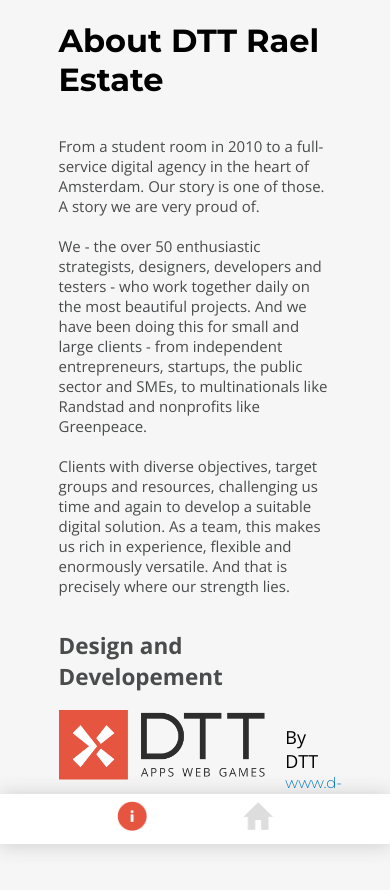
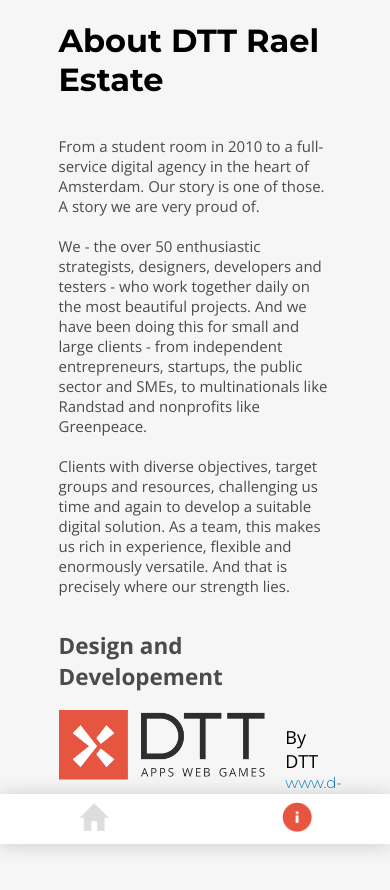
Before and after one commit to MiladKarandish/house-listing-project-, a Vue app: page /AboutPage in a window 390 px wide. Shown: the top 890 px of the page. Built offline with nearby package versions, Linux system fonts and the light colour scheme.

Commit message:
fix: fliping navbar icons fixed

```diff
--- a/src/components/Header.vue
+++ b/src/components/Header.vue
@@ -5,18 +5,9 @@
         <img src="@/assets/images/logo.png" alt="Logo of DTT company" />
       </div>
 
-      <nav>
-        <router-link
-          :to="{ name: 'HousesPage' }"
-          :class="['nav-link', { active: isHomeActive }]"
-          >Houses</router-link
-        >
-        <router-link
-          :to="{ name: 'AboutPage' }"
-          :class="['nav-link', { active: isAboutActive }]"
-          >About</router-link
-        >
-
+      <nav class="navbar">
+        <router-link :to="{ name: 'HousesPage' }" :class="['nav-link', { active: isHomeActive }]">
+          <span>Houses</span>
           <img
             v-if="isHomeActive"
             @click="goToHousesPage"
@@ -32,6 +23,9 @@
             src="@/assets/icons/mobile/home-icon.png"
             alt="Houses page"
           />
+        </router-link>
+        <router-link :to="{ name: 'AboutPage' }" :class="['nav-link', { active: isAboutActive }]">
+          <span>About</span>
           <img
             v-if="isAboutActive"
             @click="goToAboutPage"
@@ -40,13 +34,8 @@
             src="@/assets/icons/mobile/info-active-icon.png"
             alt="About page"
           />
-        <img
-          v-else
-          @click="goToAboutPage"
-          class="image"
-          src="@/assets/icons/mobile/info-icon.png"
-          alt="About page"
-        />
+          <img v-else @click="goToAboutPage" class="image" src="@/assets/icons/mobile/info-icon.png" alt="About page" />
+        </router-link>
       </nav>
     </div>
   </header>
@@ -68,18 +57,19 @@
 };
 
 const isHomeActive = computed(() => {
-  return [
-    "HousesPage",
-    "HouseCreatingPage",
-    "HouseDetailsPage",
-    "HouseEditPage",
-  ].includes(route.name);
+  return ["HousesPage", "HouseCreatingPage", "HouseDetailsPage", "HouseEditPage"].includes(route.name);
 });
 
 const isAboutActive = computed(() => route.name === "AboutPage");
 </script>
 
 <style scoped>
+.navbar {
+  width: 100%;
+  display: flex;
+  justify-content: flex-start;
+}
+
 @media (min-width: 880px) {
   img.image {
     display: none;
@@ -87,23 +77,22 @@
 }
 
 @media (max-width: 880px) {
-  .nav-link {
+  .nav-link:last-of-type {
+    margin-inline-start: auto;
+  }
+
+  .nav-link span {
     display: none;
   }
 
-  img.image {
+  .nav-link img {
     width: 30px;
     height: 30px;
-    position: absolute;
-    right: 30%;
-    top: 7px;
   }
 
-  img.image.active {
+  .nav-link img.active {
     width: 30px;
     height: 30px;
-    position: absolute;
-    left: 30%;
   }
 
   .header {
@@ -115,7 +104,7 @@
     box-shadow: 0px 1px 20px 0px rgba(62, 63, 63, 0.226);
   }
 
-  .logo img{
+  .logo img {
     display: none;
   }
 }
```
Lines whose indentation alone changed are shown as unchanged.
